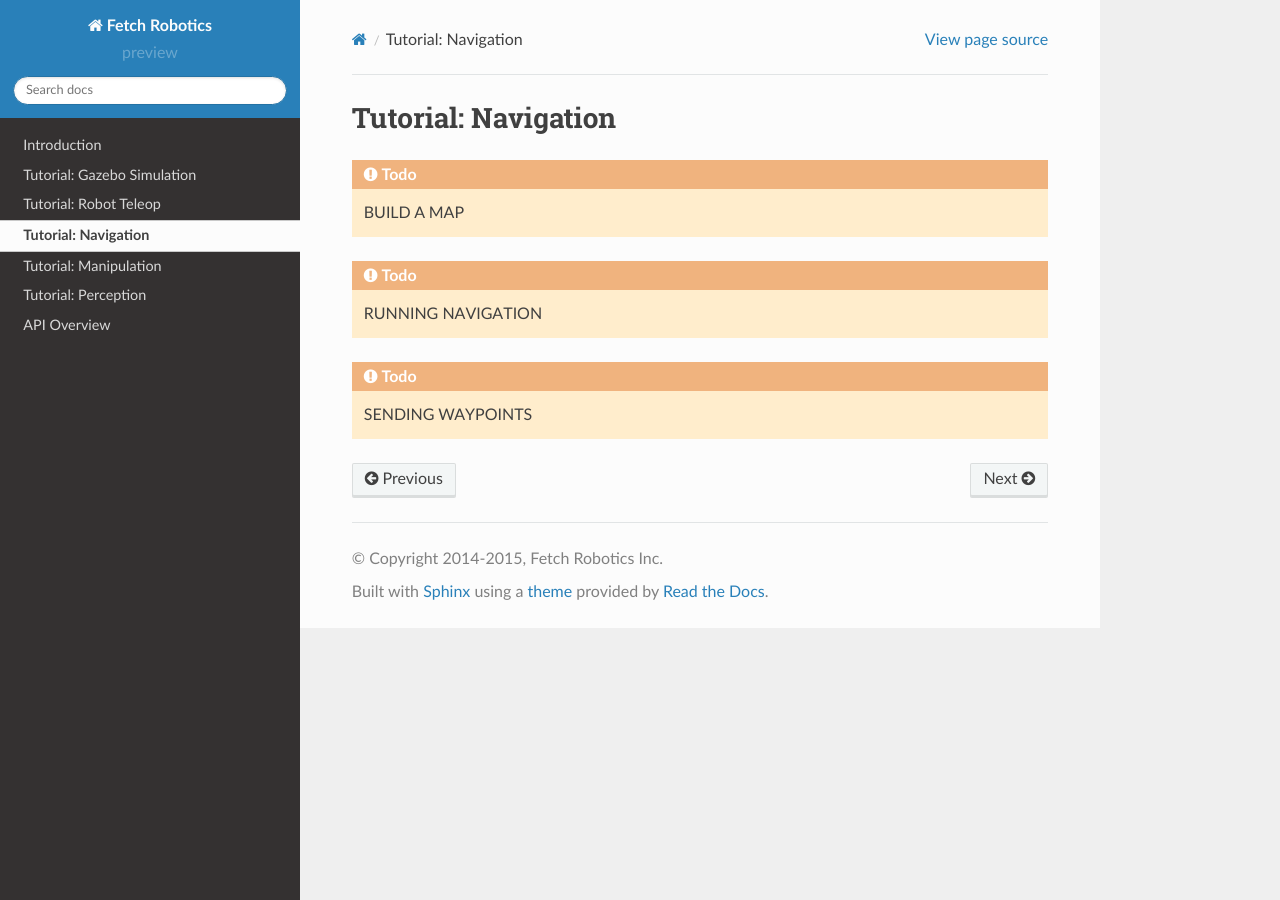
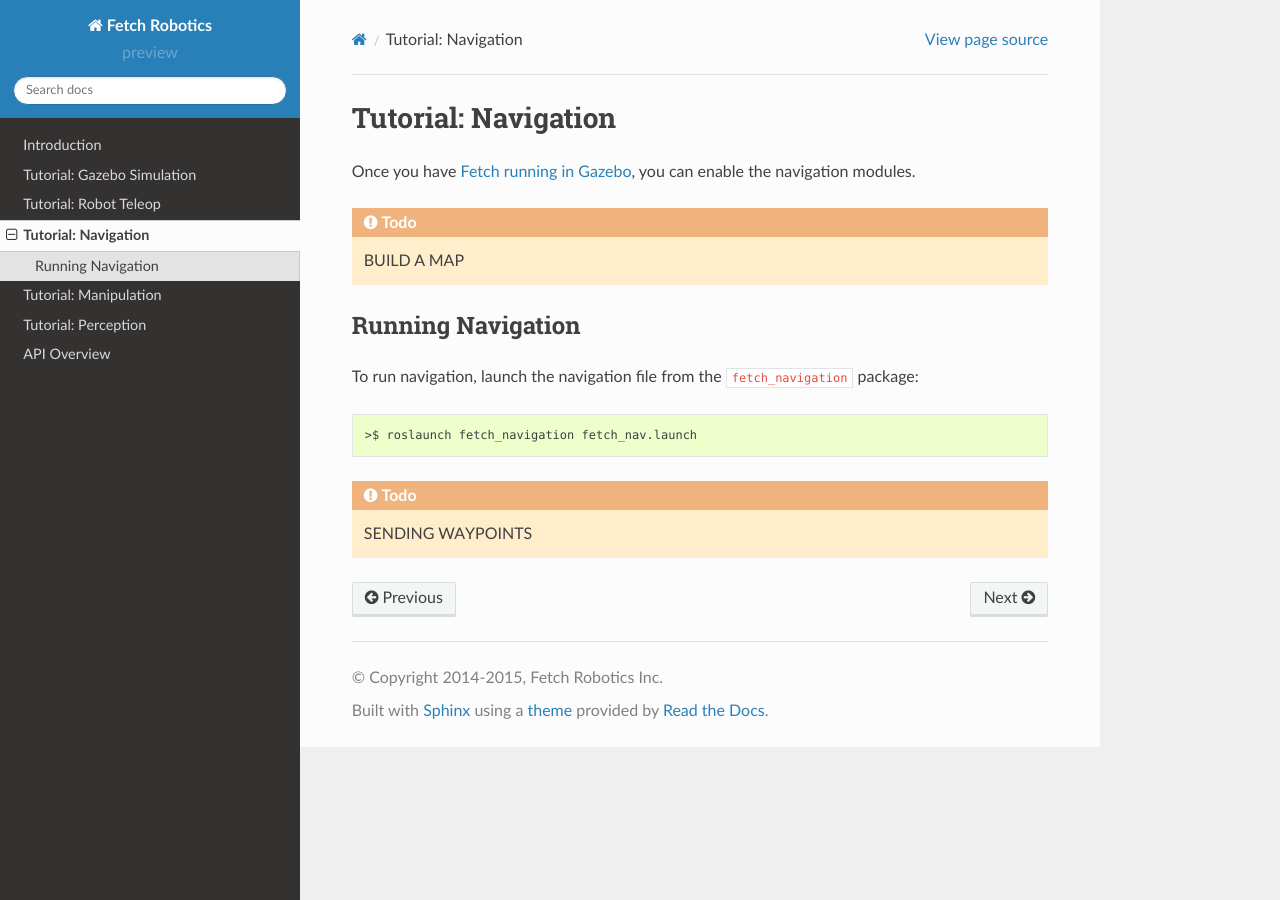
Before and after one commit to fetchrobotics/docs, a Sphinx documentation site: the page built from source/navigation.rst, in a window 1280 px wide. Built offline with Sphinx 7.4.7 and the Read the Docs theme 2.0.0, drawn with Linux system fonts in a browser that asks for light colours.

Commit message:
Added more info to gazebo, nav, and teleop tutorials.

```diff
--- a/source/navigation.rst
+++ b/source/navigation.rst
@@ -1,6 +1,15 @@
 Tutorial: Navigation
 ====================
 
+Once you have :doc:`Fetch running in Gazebo </gazebo>`, you can enable the navigation modules.
+
 .. todo:: BUILD A MAP
-.. todo:: RUNNING NAVIGATION
+
+Running Navigation
+------------------
+To run navigation, launch the navigation file from the ``fetch_navigation`` package:
+::
+
+	>$ roslaunch fetch_navigation fetch_nav.launch
+
 .. todo:: SENDING WAYPOINTS
```
Also changed, not shown: source/gazebo.rst (+11 -0 lines), source/teleop.rst (+26 -1 lines).
